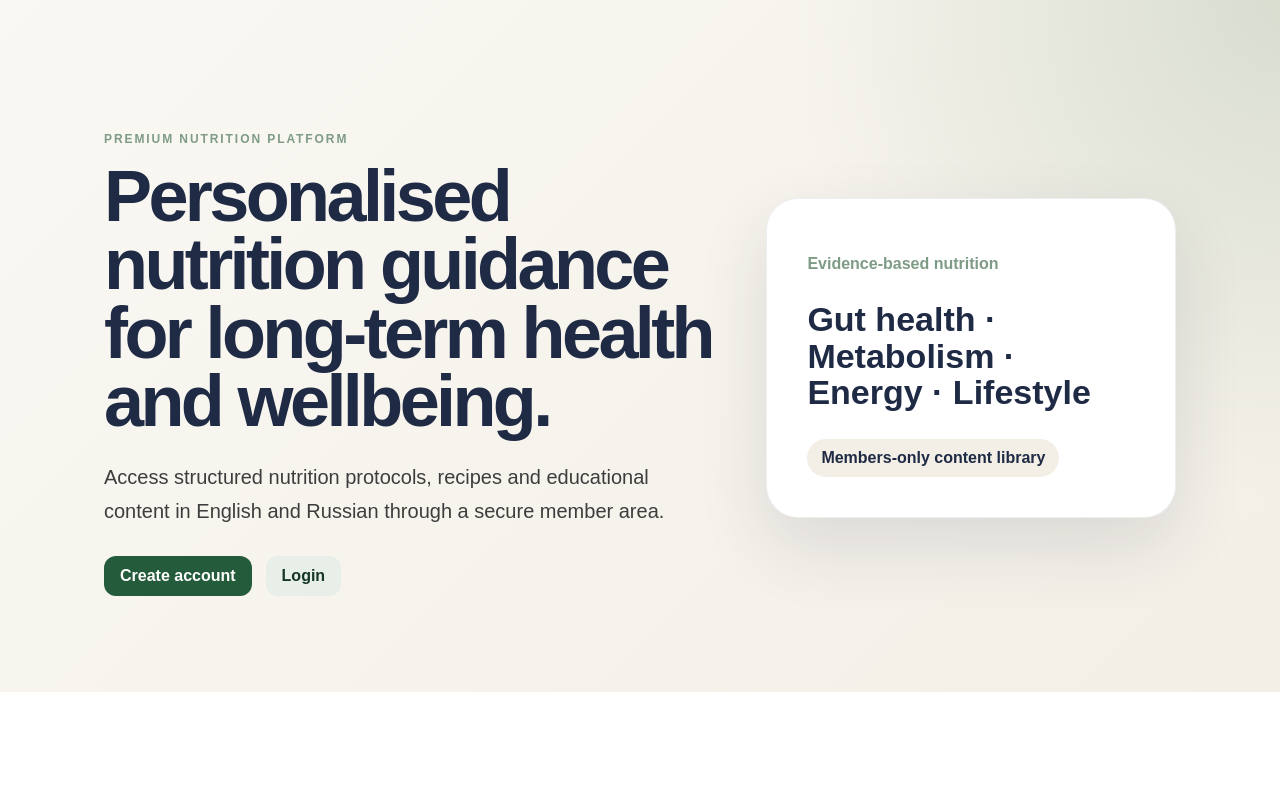
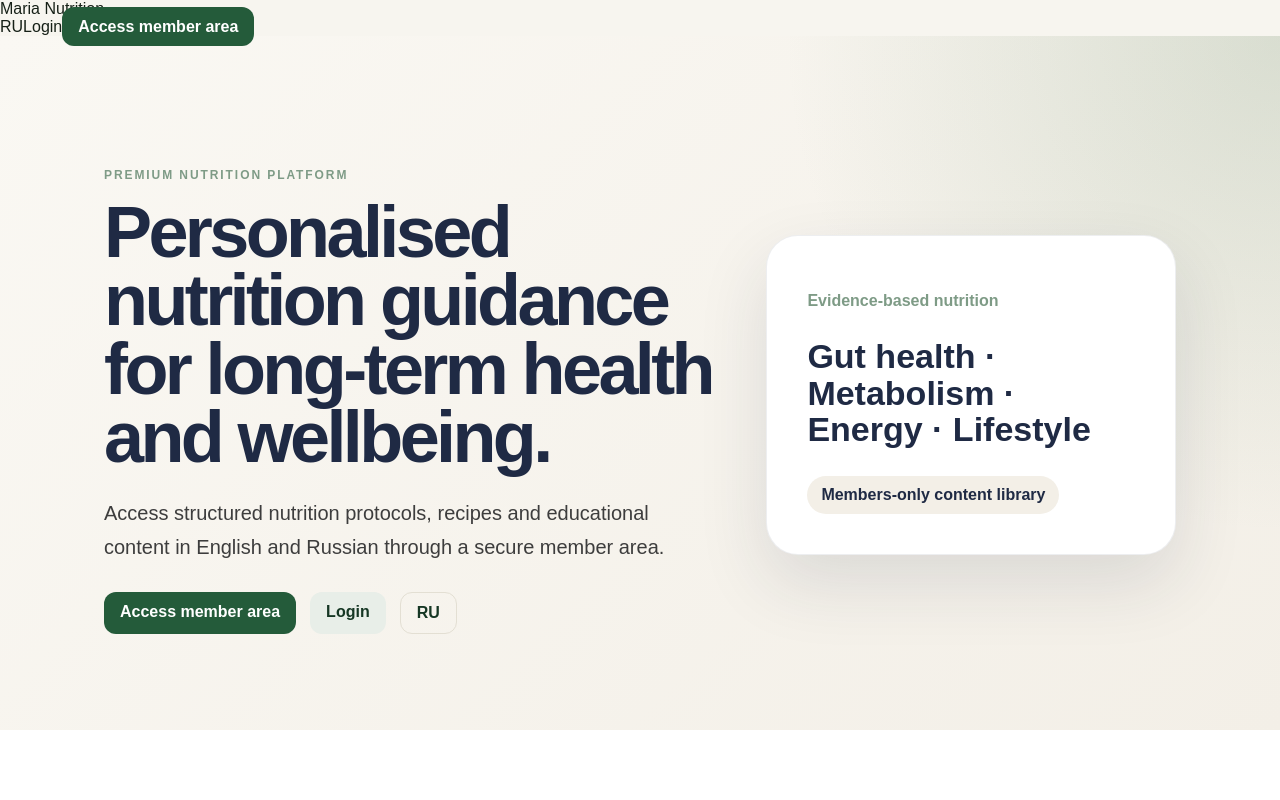
Before and after one commit to Ringerz2026/nutrition-portal, a Next.js app: page / in a window 1280 px wide. Shown: the top 800 px of the page. Built offline with nearby package versions, Linux system fonts and the light colour scheme.

Commit message:
Add bilingual premium homepage

```diff
--- a/app/page.tsx
+++ b/app/page.tsx
@@ -1,32 +1,94 @@
 'use client';
 
 import Link from 'next/link';
+import { useSearchParams } from 'next/navigation';
 import Reveal from '@/components/Reveal';
 
 export default function HomePage() {
+  const params = useSearchParams();
+  const lang = params.get('lang') === 'ru' ? 'ru' : 'en';
+  const toggleLang = lang === 'ru' ? 'en' : 'ru';
+
+  const copy = lang === 'ru'
+    ? {
+        eyebrow: 'Премиальная нутрициологическая платформа',
+        title: 'Персональное питание для здоровья, энергии и долгосрочного благополучия.',
+        intro: 'Получайте доступ к протоколам питания, рецептам и образовательным материалам на русском и английском языке в закрытой зоне для участников.',
+        signup: 'Получить доступ',
+        login: 'Войти',
+        panelSmall: 'Научный подход к питанию',
+        panelTitle: 'Кишечник · Метаболизм · Энергия · Образ жизни',
+        panelBadge: 'Закрытая библиотека материалов',
+        included: 'Что включено',
+        includedTitle: 'Понятные рекомендации, практические инструменты и структурированное обучение.',
+        c1: 'Протоколы питания',
+        c1p: 'Рекомендации по воде, пищеварению, сахару, кишечнику и устойчивым пищевым привычкам.',
+        c2: 'Рецепты и идеи питания',
+        c2p: 'Простые блюда и рецепты, которые помогают питаться здорово без усложнений.',
+        c3: 'Два языка',
+        c3p: 'Основные материалы доступны на русском и английском языке.',
+        member: 'Для участников',
+        memberTitle: 'Закрытая библиотека питания для обучения и регулярности.',
+        memberText: 'Участники могут безопасно входить в личный кабинет, читать материалы и проходить программу в удобном темпе.',
+        dashboard: 'Перейти в кабинет'
+      }
+    : {
+        eyebrow: 'Premium Nutrition Platform',
+        title: 'Personalised nutrition guidance for long-term health and wellbeing.',
+        intro: 'Access structured nutrition protocols, recipes and educational content in English and Russian through a secure member area.',
+        signup: 'Access member area',
+        login: 'Login',
+        panelSmall: 'Evidence-based nutrition',
+        panelTitle: 'Gut health · Metabolism · Energy · Lifestyle',
+        panelBadge: 'Members-only content library',
+        included: 'What’s included',
+        includedTitle: 'Clear guidance, practical tools and structured learning.',
+        c1: 'Nutrition Protocols',
+        c1p: 'Structured guidance for hydration, digestion, blood sugar, gut health and sustainable eating habits.',
+        c2: 'Recipes & Meal Ideas',
+        c2p: 'Simple meals and recipes designed to make healthy eating consistent, realistic and enjoyable.',
+        c3: 'Bilingual Content',
+        c3p: 'All key materials can be accessed in English and Russian for a complete bilingual experience.',
+        member: 'For members',
+        memberTitle: 'A private nutrition library designed around education and consistency.',
+        memberText: 'Subscribers can log in securely, access published materials, read articles and follow the programme at their own pace.',
+        dashboard: 'Go to dashboard'
+      };
+
   return (
     <main>
+      <header className="premiumTopbar">
+        <Link className="premiumLogo" href={`/?lang=${lang}`}>
+          Maria Nutrition
+        </Link>
+
+        <nav className="premiumTopnav">
+          <Link href={`/?lang=${toggleLang}`}>{toggleLang.toUpperCase()}</Link>
+          <Link href={`/login?lang=${lang}`}>{copy.login}</Link>
+          <Link className="button small" href={`/signup?lang=${lang}`}>{copy.signup}</Link>
+        </nav>
+      </header>
+
       <section className="premiumHero">
         <div className="container premiumHeroGrid">
           <Reveal>
             <div>
-              <p className="eyebrow">Premium Nutrition Platform</p>
-              <h1>Personalised nutrition guidance for long-term health and wellbeing.</h1>
-              <p className="heroText">
-                Access structured nutrition protocols, recipes and educational content in English and Russian through a secure member area.
-              </p>
+              <p className="eyebrow">{copy.eyebrow}</p>
+              <h1>{copy.title}</h1>
+              <p className="heroText">{copy.intro}</p>
               <div className="heroButtons">
-                <Link className="button" href="/signup">Create account</Link>
-                <Link className="button secondary" href="/login">Login</Link>
+                <Link className="button" href={`/signup?lang=${lang}`}>{copy.signup}</Link>
+                <Link className="button secondary" href={`/login?lang=${lang}`}>{copy.login}</Link>
+                <Link className="button ghost" href={`/?lang=${toggleLang}`}>{toggleLang.toUpperCase()}</Link>
               </div>
             </div>
           </Reveal>
 
           <Reveal>
             <div className="heroPanel">
-              <p>Evidence-based nutrition</p>
-              <h2>Gut health · Metabolism · Energy · Lifestyle</h2>
-              <span>Members-only content library</span>
+              <p>{copy.panelSmall}</p>
+              <h2>{copy.panelTitle}</h2>
+              <span>{copy.panelBadge}</span>
             </div>
           </Reveal>
         </div>
@@ -35,29 +97,29 @@ export default function HomePage() {
       <section className="premiumSection">
         <div className="container">
           <Reveal>
-            <p className="eyebrow">What’s included</p>
-            <h2>Clear guidance, practical tools and structured learning.</h2>
+            <p className="eyebrow">{copy.included}</p>
+            <h2>{copy.includedTitle}</h2>
           </Reveal>
 
           <div className="premiumGrid">
             <Reveal>
               <div className="premiumCard">
-                <h3>Nutrition Protocols</h3>
-                <p>Structured guidance for hydration, digestion, blood sugar, gut health and sustainable eating habits.</p>
+                <h3>{copy.c1}</h3>
+                <p>{copy.c1p}</p>
               </div>
             </Reveal>
 
             <Reveal>
               <div className="premiumCard">
-                <h3>Recipes & Meal Ideas</h3>
-                <p>Simple meals and recipes designed to make healthy eating consistent, realistic and enjoyable.</p>
+                <h3>{copy.c2}</h3>
+                <p>{copy.c2p}</p>
               </div>
             </Reveal>
 
             <Reveal>
               <div className="premiumCard">
-                <h3>Bilingual Content</h3>
-                <p>All key materials can be accessed in English and Russian for a complete bilingual experience.</p>
+                <h3>{copy.c3}</h3>
+                <p>{copy.c3p}</p>
               </div>
             </Reveal>
           </div>
@@ -68,17 +130,15 @@ export default function HomePage() {
         <div className="container premiumSplit">
           <Reveal>
             <div>
-              <p className="eyebrow">For members</p>
-              <h2>A private nutrition library designed around education and consistency.</h2>
+              <p className="eyebrow">{copy.member}</p>
+              <h2>{copy.memberTitle}</h2>
             </div>
           </Reveal>
 
           <Reveal>
             <div className="premiumCard">
-              <p>
-                Subscribers can log in securely, access published materials, read articles and follow the programme at their own pace.
-              </p>
-              <Link className="button" href="/dashboard">Go to dashboard</Link>
+              <p>{copy.memberText}</p>
+              <Link className="button" href={`/dashboard?lang=${lang}`}>{copy.dashboard}</Link>
             </div>
           </Reveal>
         </div>
```
